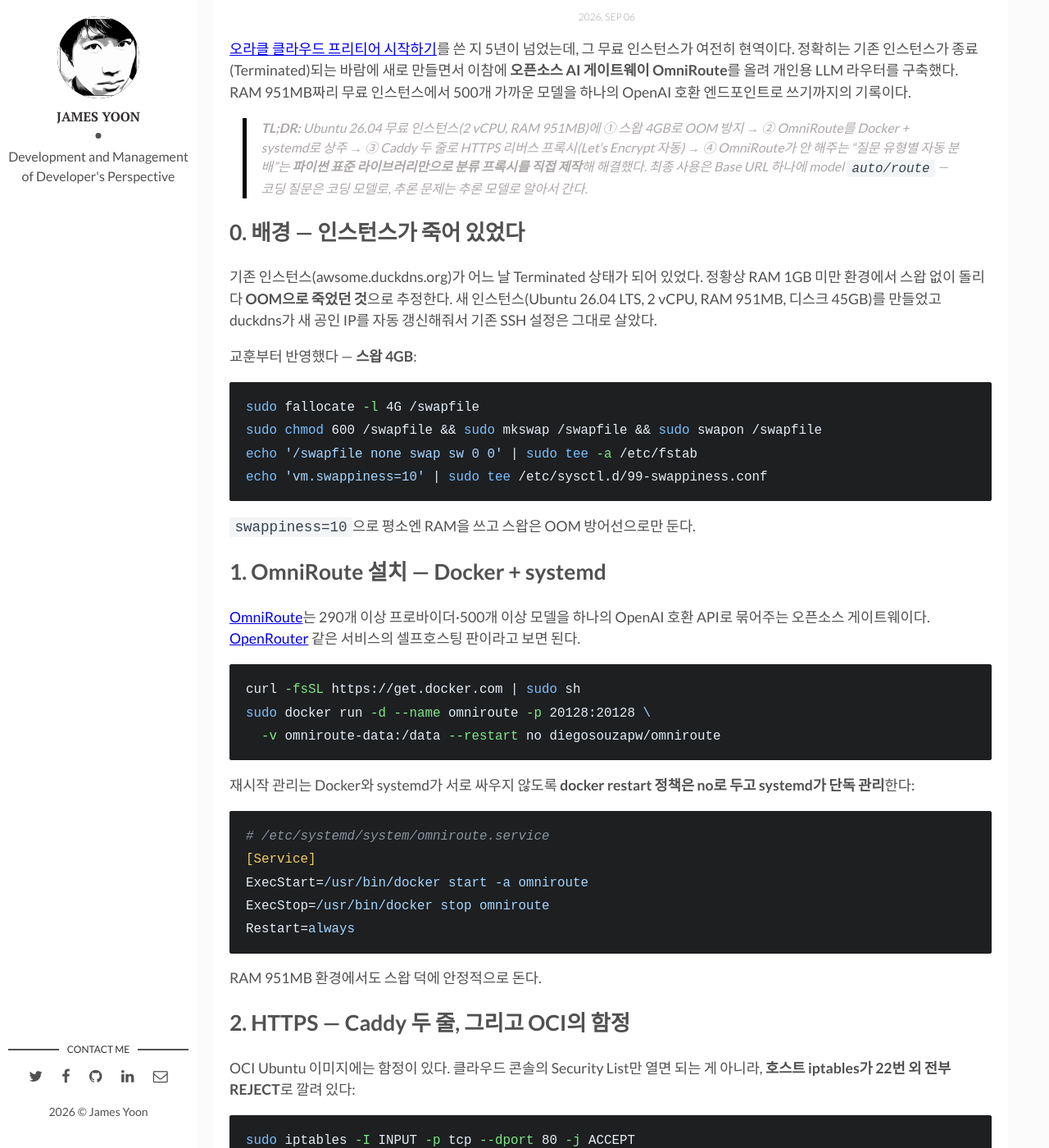
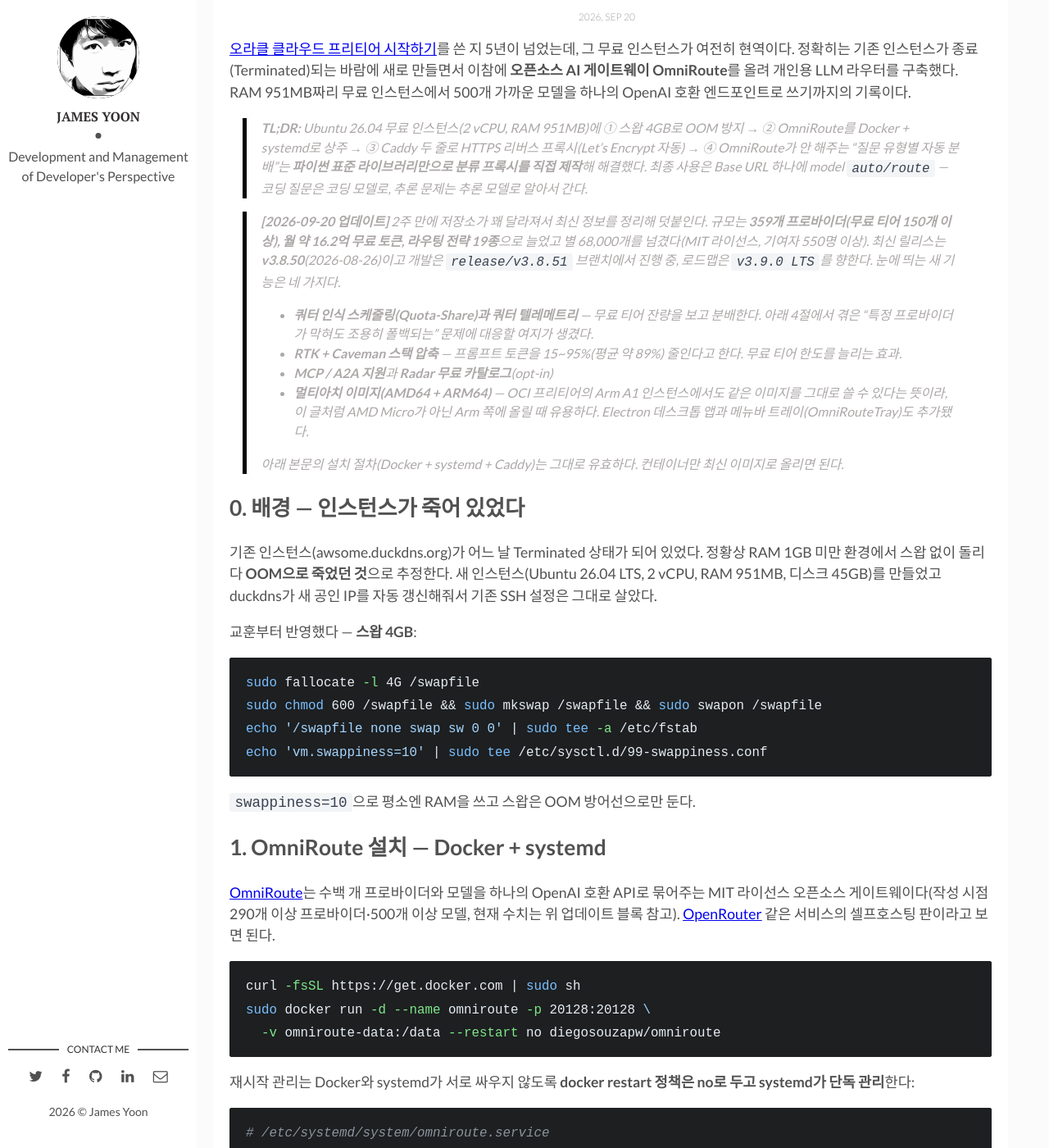
Before and after one commit to butteryoon/butteryoon.github.io, a Jekyll site: the page built from _posts/2026-09-06-omniroute-selfhosting-oci.md, in a window 1280 px wide and 1400 px high, scrolled down 640 px. Shown: the whole window at 82% size. Built offline with Jekyll 4.4.1, drawn with Linux system fonts in a browser that asks for light colours; comment, search, counter and statistics services are not loaded; some of the changed text lies outside the part shown.

Commit message:
OmniRoute 글 갱신: 저장소 최신 상태 반영 (359 프로바이더·v3.8.50·쿼터 인식 스케줄링·RTK 압축·ARM64), 업그레이드 절차 추가
Co-Authored-By: Claude Opus 5 (1M context) <noreply@anthropic.com>
Claude-Session: https://claude.ai/code/session_01GP584Scs1goEpQgpanpNdb

````diff
--- a/_posts/2026-09-06-omniroute-selfhosting-oci.md
+++ b/_posts/2026-09-06-omniroute-selfhosting-oci.md
@@ -5,7 +5,7 @@ title: "오라클 클라우드 무료 티어에 OmniRoute 셀프호스팅 — RA
 description: "Oracle Cloud 무료 인스턴스(RAM 951MB)에 오픈소스 AI 게이트웨이 OmniRoute를 올리고 Caddy로 HTTPS를 붙인 구축기. 스왑으로 OOM 잡기, OCI iptables 함정, 그리고 질문 유형별 자동 분배를 위해 파이썬 표준 라이브러리로 직접 만든 분류 프록시까지."
 img: omniroute-oci-title.webp
 date: 2026-09-06 20:40:00 +0900
-last_modified_at: 2026-09-06 21:40:00 +0900
+last_modified_at: 2026-09-20 21:50:00 +0900
 tags: [omniroute, oracle-cloud, free-tier, ai-gateway, caddy, self-hosting, llm-routing, llm] # add tag
 related: llm
 categories: tools
@@ -16,6 +16,15 @@ categories: tools
 <!--more-->
 
 > **TL;DR:** Ubuntu 26.04 무료 인스턴스(2 vCPU, RAM 951MB)에 ① 스왑 4GB로 OOM 방지 → ② OmniRoute를 Docker + systemd로 상주 → ③ Caddy 두 줄로 HTTPS 리버스 프록시(Let's Encrypt 자동) → ④ OmniRoute가 안 해주는 "질문 유형별 자동 분배"는 **파이썬 표준 라이브러리만으로 분류 프록시를 직접 제작**해 해결했다. 최종 사용은 Base URL 하나에 model `auto/route` — 코딩 질문은 코딩 모델로, 추론 문제는 추론 모델로 알아서 간다.
+
+> **[2026-09-20 업데이트]** 2주 만에 저장소가 꽤 달라져서 최신 정보를 정리해 덧붙인다. 규모는 **359개 프로바이더(무료 티어 150개 이상), 월 약 16.2억 무료 토큰, 라우팅 전략 19종**으로 늘었고 별 68,000개를 넘겼다(MIT 라이선스, 기여자 550명 이상). 최신 릴리스는 **v3.8.50**(2026-08-26)이고 개발은 `release/v3.8.51` 브랜치에서 진행 중, 로드맵은 `v3.9.0 LTS`를 향한다. 눈에 띄는 새 기능은 네 가지다.
+>
+> - **쿼터 인식 스케줄링(Quota-Share)과 쿼터 텔레메트리** — 무료 티어 잔량을 보고 분배한다. 아래 4절에서 겪은 "특정 프로바이더가 막혀도 조용히 폴백되는" 문제에 대응할 여지가 생겼다.
+> - **RTK + Caveman 스택 압축** — 프롬프트 토큰을 15~95%(평균 약 89%) 줄인다고 한다. 무료 티어 한도를 늘리는 효과.
+> - **MCP / A2A 지원**과 **Radar 무료 카탈로그**(opt-in)
+> - **멀티아치 이미지(AMD64 + ARM64)** — OCI 프리티어의 Arm A1 인스턴스에서도 같은 이미지를 그대로 쓸 수 있다는 뜻이라, 이 글처럼 AMD Micro가 아닌 Arm 쪽에 올릴 때 유용하다. Electron 데스크톱 앱과 메뉴바 트레이(OmniRouteTray)도 추가됐다.
+>
+> 아래 본문의 설치 절차(Docker + systemd + Caddy)는 그대로 유효하다. 컨테이너만 최신 이미지로 올리면 된다.
 
 ## 0. 배경 — 인스턴스가 죽어 있었다
 
@@ -34,7 +43,7 @@ echo 'vm.swappiness=10' | sudo tee /etc/sysctl.d/99-swappiness.conf
 
 ## 1. OmniRoute 설치 — Docker + systemd
 
-[OmniRoute](https://github.com/diegosouzapw/OmniRoute){:target="_blank"}는 290개 이상 프로바이더·500개 이상 모델을 하나의 OpenAI 호환 API로 묶어주는 오픈소스 게이트웨이다. [OpenRouter]({{site.baseurl}}/tools/2026/07/15/openrouter_free.html) 같은 서비스의 셀프호스팅 판이라고 보면 된다.
+[OmniRoute](https://github.com/diegosouzapw/OmniRoute){:target="_blank"}는 수백 개 프로바이더와 모델을 하나의 OpenAI 호환 API로 묶어주는 MIT 라이선스 오픈소스 게이트웨이다(작성 시점 290개 이상 프로바이더·500개 이상 모델, 현재 수치는 위 업데이트 블록 참고). [OpenRouter]({{site.baseurl}}/tools/2026/07/15/openrouter_free.html) 같은 서비스의 셀프호스팅 판이라고 보면 된다.
 
 ```bash
 curl -fsSL https://get.docker.com | sudo sh
@@ -53,6 +62,17 @@ Restart=always
 ```
 
 RAM 951MB 환경에서도 스왑 덕에 안정적으로 돈다.
+
+업데이트는 이미지를 새로 받아 컨테이너만 갈아끼우면 된다. 설정과 프로바이더 등록 정보는 `omniroute-data` 볼륨에 남으므로 그대로 보존되고, 컨테이너 이름이 같으니 systemd 유닛도 손댈 필요가 없다.
+
+```bash
+sudo docker pull diegosouzapw/omniroute        # 최신 이미지
+sudo systemctl stop omniroute
+sudo docker rm omniroute                        # 컨테이너만 제거 (볼륨은 유지)
+sudo docker run -d --name omniroute -p 20128:20128 \
+  -v omniroute-data:/data --restart no diegosouzapw/omniroute
+sudo systemctl start omniroute
+```
 
 ## 2. HTTPS — Caddy 두 줄, 그리고 OCI의 함정
 
````
